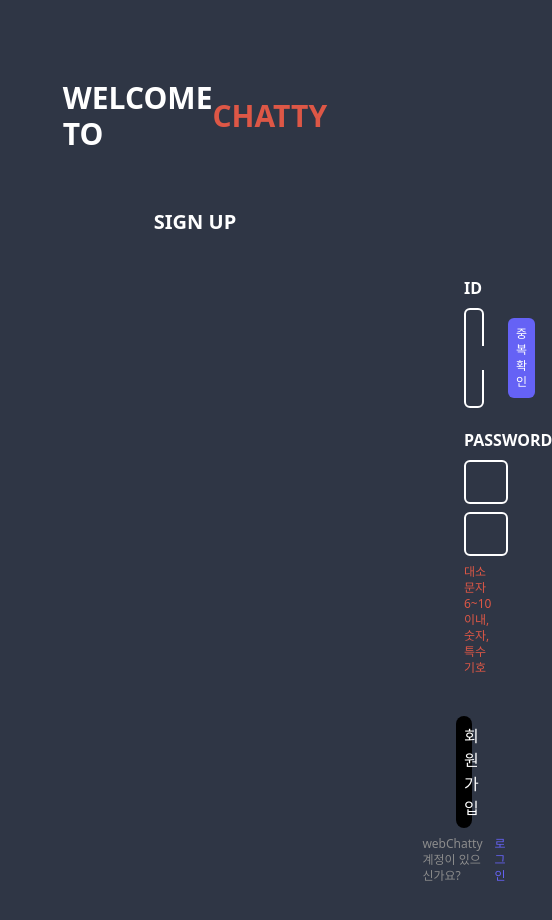
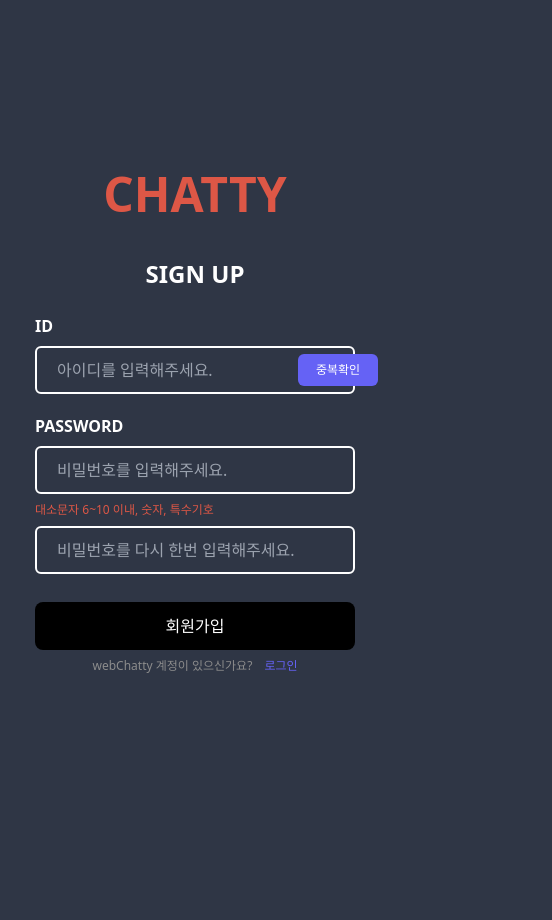
Before and after one commit to project-web-chatty/chatty-web, a React (Create React App) app: page /signup in a window 390 px wide. Shown: the top 920 px of the page, 552 px wide, since content can reach past the window. After the commit the page ends 844 px from the top, so only its background shows below. Built offline with nearby package versions, Linux system fonts and the light colour scheme.

Commit message:
Design: 회원가입 화면 CSS 수정
간단한 반응형 추가

```diff
--- a/src/pages/SignUp.tsx
+++ b/src/pages/SignUp.tsx
@@ -3,65 +3,63 @@ import { Link } from "react-router-dom";
 
 function SignUp() {
   return (
-    <div className="h-full p-20">
-      <div className="flex items-center justify-center">
-        <p className="text-3xl font-bold text-white">WELCOME TO&nbsp;</p>
-        <p className="text-3xl font-bold text-orange">CHATTY</p>
+    <div className="flex h-screen items-center justify-center">
+      <div className="flex w-4/5 flex-col items-center justify-center gap-6">
+        <div>
+          <span className="hidden text-4xl font-bold text-white md:inline">WELCOME TO&nbsp;</span>
+          <span className="text-5xl font-bold text-orange">CHATTY</span>
         </div>
-      <div className="flex items-center justify-center pt-14">
-        <p className="text-xl font-bold text-white">SIGN UP</p>
+        <div className="mt-4">
+          <p className="text-2xl font-bold text-white">SIGN UP</p>
         </div>
-      <div className="items-center pt-10 mx-96">
+        <div className="w-full min-w-80 max-w-96">
+          <div>
             <p className="text-l font-bold text-white">ID</p>
-        <div className="flex items-center mt-2 border-2 border-white w-full rounded-md p-2">
+            <div className="mt-2 flex h-12 w-full items-center justify-between rounded-md border-2 border-white px-5">
               <input
                 type="text"
-            className="bg-body px-3 text-white w-full focus:outline-none"
+                className="bg-body text-white focus:outline-none"
                 placeholder="아이디를 입력해주세요."
               />
               <button
                 type="button"
-            className="bg-purple p-2 rounded-md text-white text-xs"
+                className="min-w-20 rounded-md bg-purple p-2 text-xs text-white"
                 style={{ width: 80, marginLeft: 10 }}
               >
                 중복확인
               </button>
             </div>
           </div>
-      <div className="items-center pt-5 mx-96">
+          <div className="items-center pt-5">
             <p className="text-l font-bold text-white">PASSWORD</p>
-        <div className="flex items-center mt-2">
+            <div className="mt-2 flex flex-col gap-2">
               <input
                 type="text"
-            className="border-2 border-white w-full bg-body py-2 px-5 rounded-md text-white focus:outline-none"
+                className="h-12 w-full rounded-md border-2 border-white bg-body px-5 text-white focus:outline-none"
                 placeholder="비밀번호를 입력해주세요."
               />
+              <div>
+                <p className="text-xs text-orange">대소문자 6~10 이내, 숫자, 특수기호</p>
               </div>
-        <div className="flex items-center mt-2">
               <input
                 type="text"
-            className="border-2 border-white w-full bg-body py-2 px-5 rounded-md text-white focus:outline-none"
+                className="h-12 w-full rounded-md border-2 border-white bg-body px-5 text-white focus:outline-none"
                 placeholder="비밀번호를 다시 한번 입력해주세요."
               />
             </div>
-        <div className="flex items-center mt-2">
-          <p className="text-xs text-orange">
-            대소문자 6~10 이내, 숫자, 특수기호
-          </p>
           </div>
-        <div className="flex items-center justify-center mt-10">
-          <button
-            type="button"
-            className="bg-black w-full p-2 rounded-lg text-white"
-          >
+
+          <div className="mt-7 flex items-center justify-center">
+            <button type="button" className="h-12 w-full rounded-lg bg-black p-2 text-white">
               회원가입
             </button>
           </div>
-        <div className="flex items-center justify-center mt-2">
+          <div className="mt-2 flex items-center justify-center">
             <p className="text-xs text-gray">webChatty 계정이 있으신가요?</p>
             <Link to="/">
-            <p className="text-xs text-purple pl-3">로그인</p>
+              <p className="pl-3 text-xs text-purple">로그인</p>
             </Link>
+          </div>
         </div>
       </div>
     </div>
```
Lines whose indentation alone changed are shown as unchanged.
